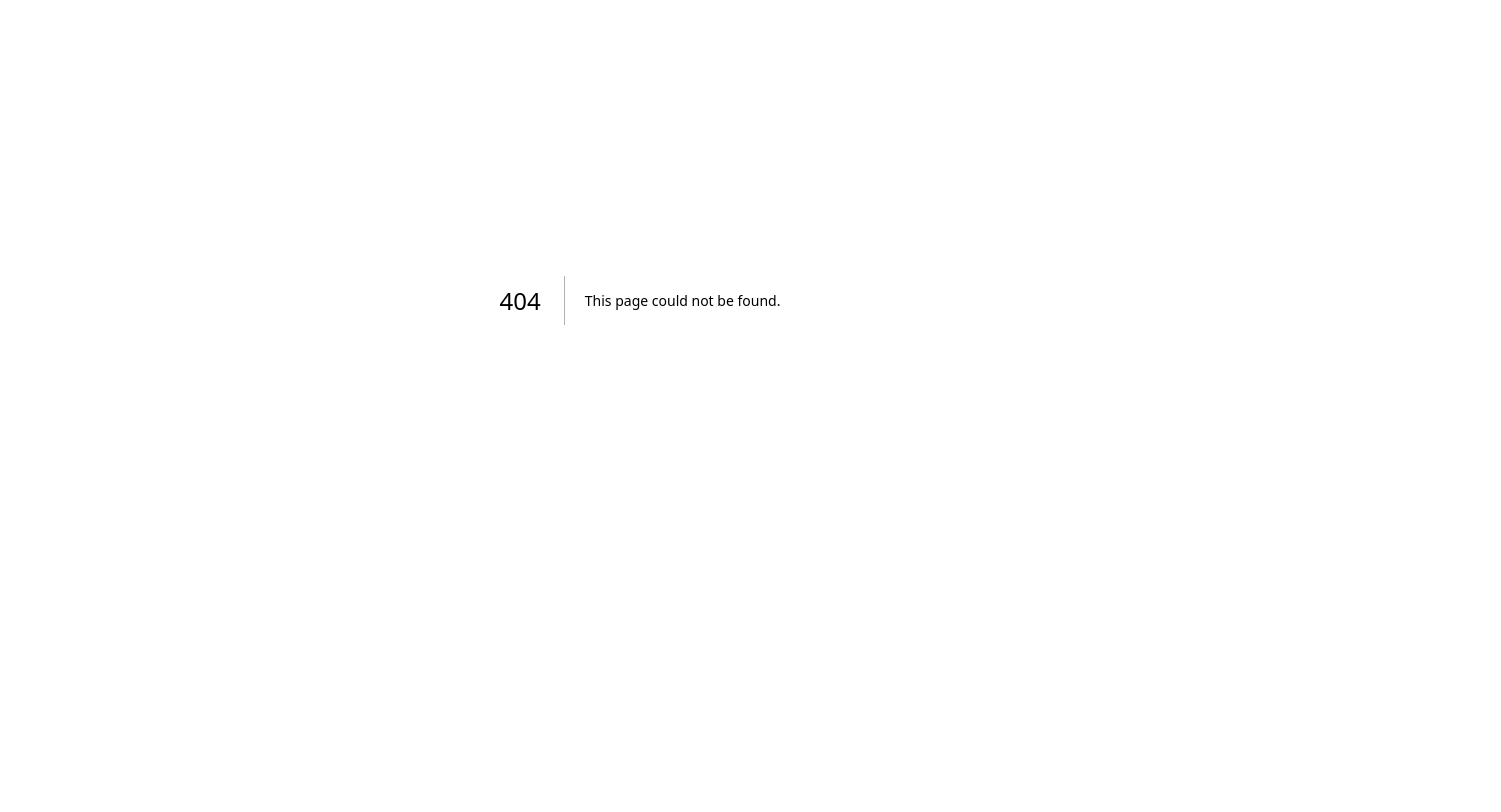
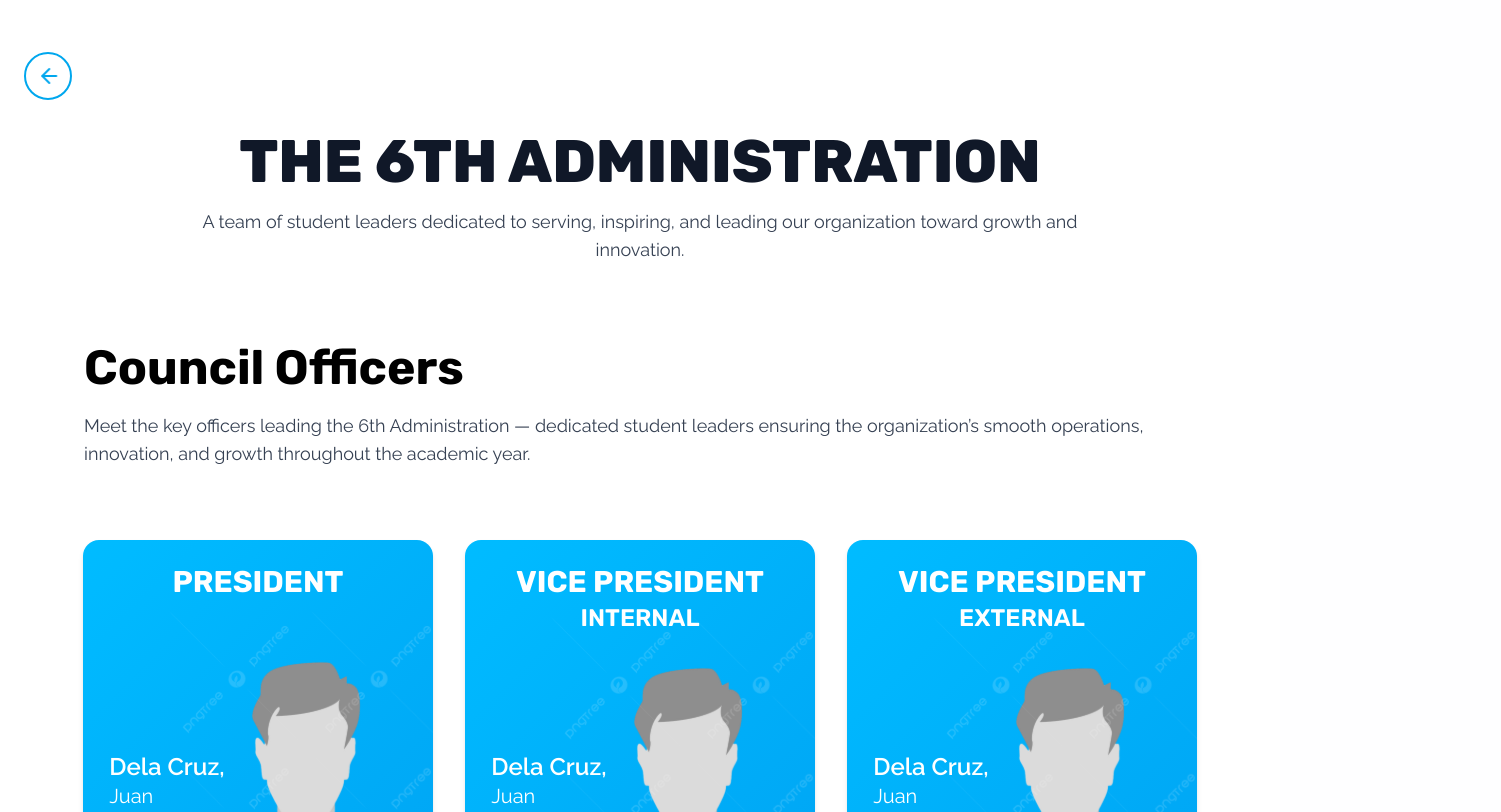
Before and after one commit to ShanRaboy11/icpep-se-citu, a Next.js app in the folder client/: page /officers in a window 1280 px wide. Before the commit this address had no page. Shown: the part 100-912 px from the top of the page, 1501 px wide, since content can reach past the window. Before the commit the page ends 800 px from the top, so only its background shows below. Built offline with nearby package versions, Linux system fonts and the light colour scheme.

Commit message:
feat(officers_page):implemented officers page - Macatual

```diff
--- /dev/null
+++ b/client/src/app/officers/page.tsx
@@ -0,0 +1,252 @@
+"use client";
+
+import { useRouter } from "next/navigation";
+import React from "react";
+import OfficerCard1 from "../components/cards/officercard1";
+import OfficerCard2 from "../components/cards/officercard2";
+import OfficerCard3 from "../components/cards/officercard3";
+import Header from "../components/header";
+import Footer from "../components/footer";
+import { ArrowLeft } from "lucide-react";
+
+const councilOfficers = [
+  { position: "PRESIDENT", role: "", lastName: "Dela Cruz", firstName: "Juan" },
+  {
+    position: "VICE PRESIDENT",
+    role: "INTERNAL",
+    lastName: "Dela Cruz",
+    firstName: "Juan",
+  },
+
+  {
+    position: "VICE PRESIDENT",
+    role: "EXTERNAL",
+    lastName: "Dela Cruz",
+    firstName: "Juan",
+  },
+  { position: "TREASURER", role: "", lastName: "Dela Cruz", firstName: "Juan" },
+  { position: "SECRETARY", role: "", lastName: "Dela Cruz", firstName: "Juan" },
+  { position: "AUDITOR", role: "", lastName: "Dela Cruz", firstName: "Juan" },
+  { position: "PRO", role: "", lastName: "Dela Cruz", firstName: "Juan" },
+  { position: "PIO", role: "", lastName: "Dela Cruz", firstName: "Juan" },
+];
+
+const ssgRepresentatives = [
+  {
+    position: "SSG",
+    role: "REPRESENTATIVE",
+    lastName: "Dela Cruz",
+    firstName: "Juan",
+  },
+  {
+    position: "SSG",
+    role: "REPRESENTATIVE",
+    lastName: "Dela Cruz",
+    firstName: "Juan",
+  },
+];
+
+const yearLevelReps = [
+  {
+    position: "1ST YEAR",
+    role: "REPRESENTATIVE",
+    lastName: "Dela Cruz",
+    firstName: "Juan",
+  },
+  {
+    position: "2ND YEAR",
+    role: "REPRESENTATIVE",
+    lastName: "Dela Cruz",
+    firstName: "Juan",
+  },
+  {
+    position: "3RD YEAR",
+    role: "REPRESENTATIVE",
+    lastName: "Dela Cruz",
+    firstName: "Juan",
+  },
+  {
+    position: "4TH YEAR",
+    role: "REPRESENTATIVE",
+    lastName: "Dela Cruz",
+    firstName: "Juan",
+  },
+  {
+    position: "1ST YEAR",
+    role: "REPRESENTATIVE",
+    lastName: "Dela Cruz",
+    firstName: "Juan",
+  },
+  {
+    position: "2ND YEAR",
+    role: "REPRESENTATIVE",
+    lastName: "Dela Cruz",
+    firstName: "Juan",
+  },
+  {
+    position: "3RD YEAR",
+    role: "REPRESENTATIVE",
+    lastName: "Dela Cruz",
+    firstName: "Juan",
+  },
+  {
+    position: "4TH YEAR",
+    role: "REPRESENTATIVE",
+    lastName: "Dela Cruz",
+    firstName: "Juan",
+  },
+];
+
+const OfficersPage = () => {
+  const router = useRouter();
+  const handleBackToHome = () => {
+    router.push("/");
+  };
+
+  return (
+    <section className="min-h-screen bg-white flex flex-col relative">
+      {/* Title Section */}
+
+      <Header />
+      <main className="flex-grow w-full max-w-7xl mx-auto px-6 pt-[9.5rem] pb-12">
+        <div className="mb-8 flex justify-start">
+          <button
+            onClick={handleBackToHome}
+            title="Back to About Us"
+            className="relative flex h-12 w-12 cursor-pointer items-center justify-center
+                         rounded-full border-2 border-primary1 text-primary1
+                         overflow-hidden transition-all duration-300 ease-in-out
+                         active:scale-95 before:absolute before:inset-0
+                         before:bg-gradient-to-r before:from-transparent
+                         before:via-white/40 before:to-transparent
+                         before:translate-x-[-100%] hover:before:translate-x-[100%]
+                         before:transition-transform before:duration-700"
+          >
+            <ArrowLeft className="h-6 w-6 animate-nudge-left translate-x-[2px]" />
+          </button>
+        </div>
+        <div className="text-center mb-20 max-w-4xl mx-auto flex flex-col items-center justify-center">
+          <h1 className="text-4xl md:text-6xl font-extrabold uppercase font-rubik text-gray-900">
+            The 6th Administration
+          </h1>
+          <p className="mt-4 text-lg text-gray-700 font-raleway">
+            A team of student leaders dedicated to serving, inspiring, and
+            leading our organization toward growth and innovation.
+          </p>
+        </div>
+
+        {/* Council Officers Section */}
+        <div className="w-full max-w-7xl">
+          <h2 className="text-3xl md:text-5xl sm:mx-15 font-bold font-rubik mb-5 text-black">
+            Council Officers
+          </h2>
+          <p className="text-gray-700 mb-18 sm:mx-15 sm:text-lg font-raleway">
+            Meet the key officers leading the 6th Administration — dedicated
+            student leaders ensuring the organization’s smooth operations,
+            innovation, and growth throughout the academic year.
+          </p>
+
+          {/* Officers Grid */}
+          <div className="flex flex-wrap justify-center gap-8 mb-10">
+            {councilOfficers
+              .slice(0, 3)
+              .map((officer, index) =>
+                officer.position === "VICE PRESIDENT" ? (
+                  <OfficerCard2
+                    key={index}
+                    position={officer.position}
+                    role={officer.role}
+                    lastName={officer.lastName}
+                    firstName={officer.firstName}
+                    image="/officer.svg"
+                  />
+                ) : (
+                  <OfficerCard1
+                    key={index}
+                    position={officer.position}
+                    role={officer.role}
+                    lastName={officer.lastName}
+                    firstName={officer.firstName}
+                    image="/officer.svg"
+                  />
+                )
+              )}
+          </div>
+
+          {/* Row 2 – 3 cards (Treasurer, Secretary, Auditor) */}
+          <div className="flex flex-wrap justify-center gap-8 mb-10">
+            {councilOfficers.slice(3, 6).map((officer, index) => (
+              <OfficerCard1
+                key={index}
+                position={officer.position}
+                role={officer.role}
+                lastName={officer.lastName}
+                firstName={officer.firstName}
+                image="/officer.svg"
+              />
+            ))}
+          </div>
+
+          {/* Row 3 – 2 cards centered (PRO, PIO) */}
+          <div className="flex flex-wrap justify-center gap-8">
+            {councilOfficers.slice(6, 8).map((officer, index) => (
+              <OfficerCard1
+                key={index}
+                position={officer.position}
+                role={officer.role}
+                lastName={officer.lastName}
+                firstName={officer.firstName}
+                image="/officer.svg"
+              />
+            ))}
+          </div>
+        </div>
+
+        <div className="w-full max-w-7xl sm:text-left text-center mt-30 mb-20">
+          <h2 className="text-3xl md:text-5xl sm:mx-15 font-bold font-rubik mb-5 text-black">
+            Representatives
+          </h2>
+          <p className="text-gray-700 mb-18 sm:mx-15 sm:text-lg font-raleway">
+            Meet the representatives of the 6th Administration — student leaders
+            who bridge communication between the council and the student body,
+            ensuring participation and representation across all year levels.
+          </p>
+
+          {/* SSG Representatives */}
+          <div className="flex flex-wrap justify-center gap-8 mb-10">
+            {ssgRepresentatives.map((rep, index) => (
+              <OfficerCard2
+                key={index}
+                position={rep.position}
+                role={rep.role}
+                lastName={rep.lastName}
+                firstName={rep.firstName}
+                image="/officer.svg"
+              />
+            ))}
+          </div>
+
+          {/* Year-Level Representatives */}
+          <div
+            className="sm:mx-15 grid gap-8 justify-items-center
+                        grid-cols-1 sm:grid-cols-2 md:grid-cols-3 lg:grid-cols-4"
+          >
+            {yearLevelReps.map((rep, index) => (
+              <OfficerCard3
+                key={index}
+                position={rep.position}
+                role={rep.role}
+                lastName={rep.lastName}
+                firstName={rep.firstName}
+                image="/officer.svg"
+              />
+            ))}
+          </div>
+        </div>
+      </main>
+      <Footer />
+    </section>
+  );
+};
+
+export default OfficersPage;
```
